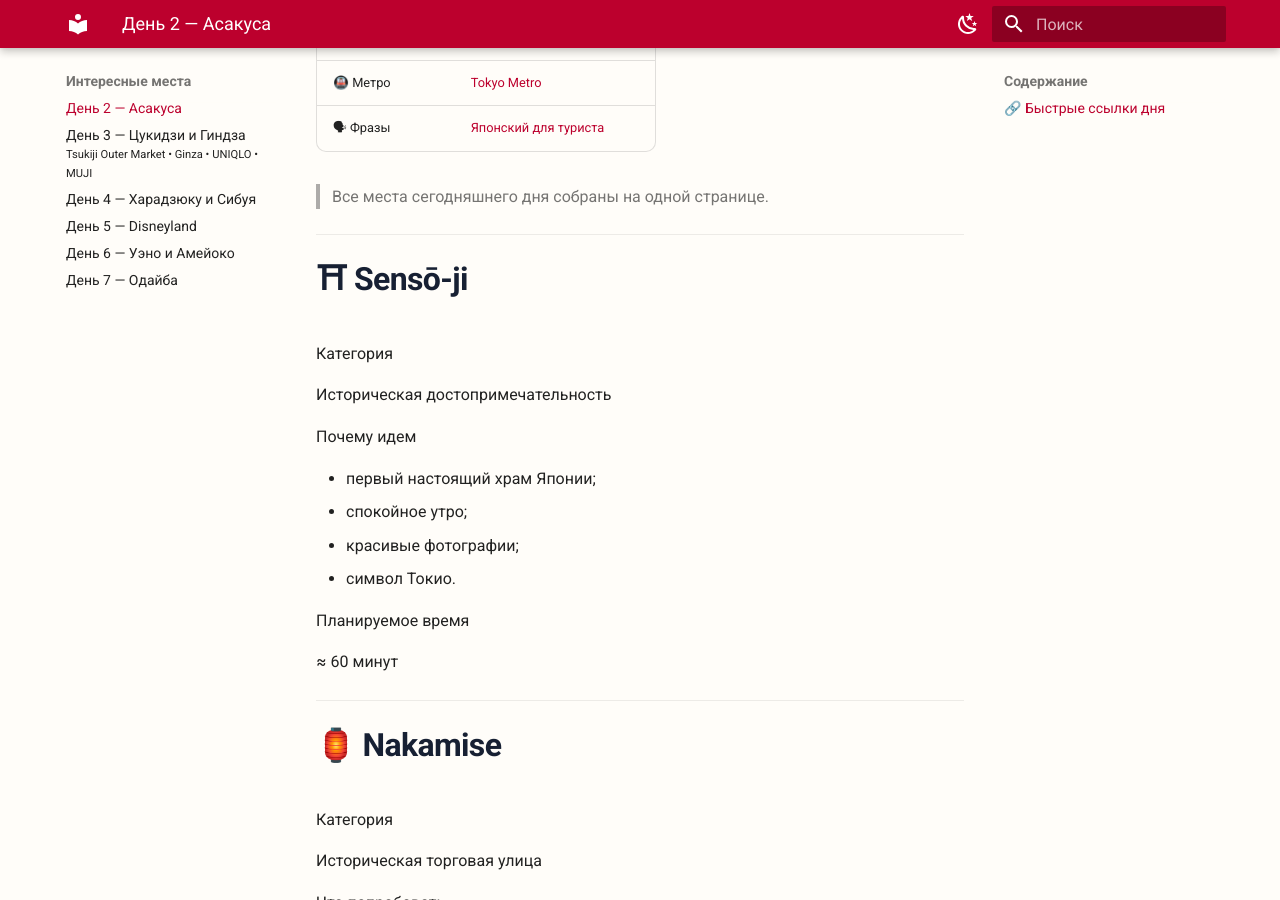
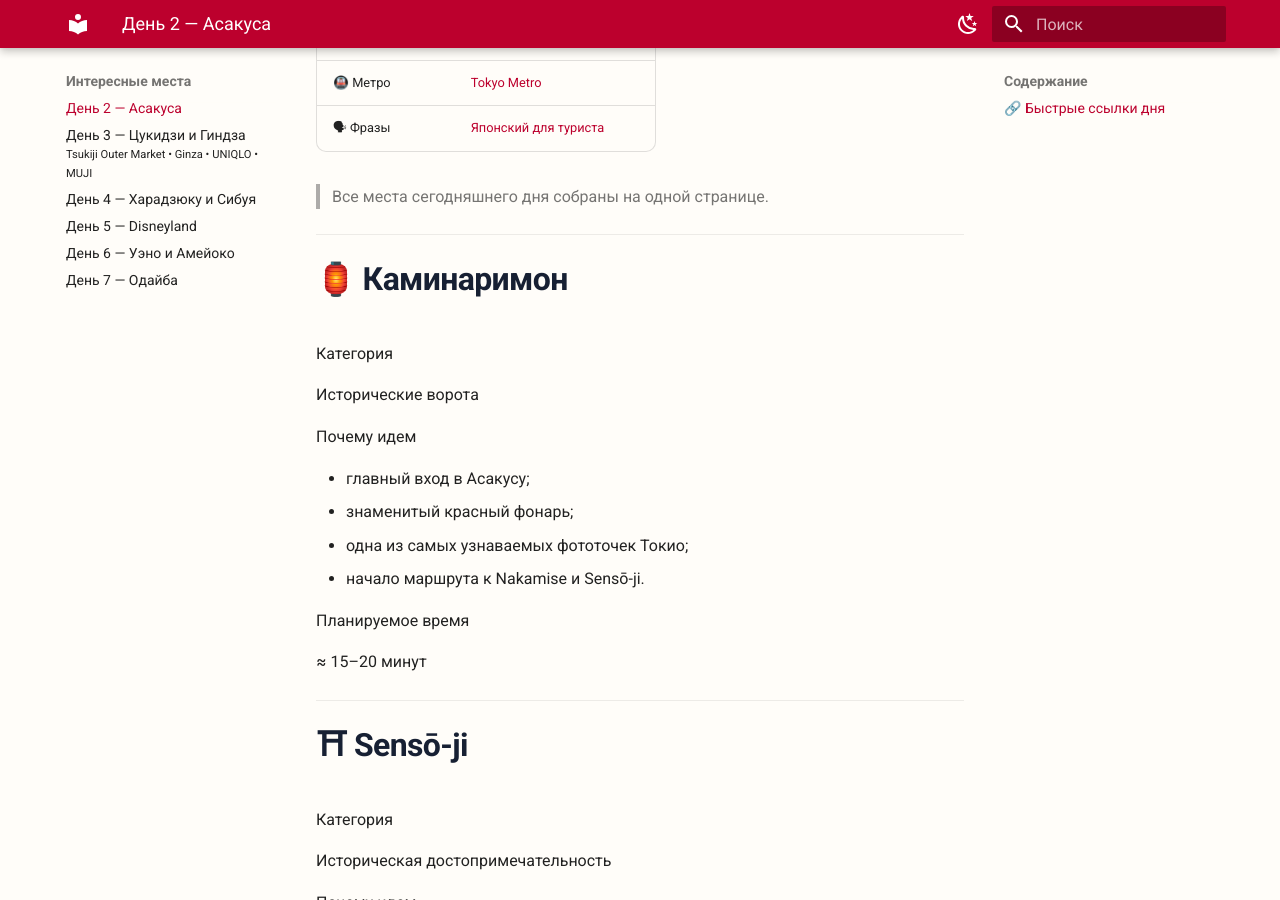
Before and after one commit to nepcuku-shprshty/JP-Trip, an MkDocs documentation site: the page built from docs/day-02-asakusa-places.md, in a window 1280 px wide and 900 px high, scrolled down 349 px. Built offline with MkDocs 1.6.1 and Material for MkDocs 9.7.7, drawn with Linux system fonts in a browser that asks for light colours.

Commit message:
Update day-02-asakusa-places.md

```diff
--- a/docs/day-02-asakusa-places.md
+++ b/docs/day-02-asakusa-places.md
@@ -9,6 +9,24 @@
 | 🗣 Фразы | [Японский для туриста](japanese-phrases.md) |
 
 > Все места сегодняшнего дня собраны на одной странице.
+
+---
+# 🏮 Каминаримон {#kaminarimon}
+
+Категория
+
+Исторические ворота
+
+Почему идем
+
+- главный вход в Асакусу;
+- знаменитый красный фонарь;
+- одна из самых узнаваемых фототочек Токио;
+- начало маршрута к Nakamise и Sensō-ji.
+
+Планируемое время
+
+≈ 15–20 минут
 
 ---
 
```
